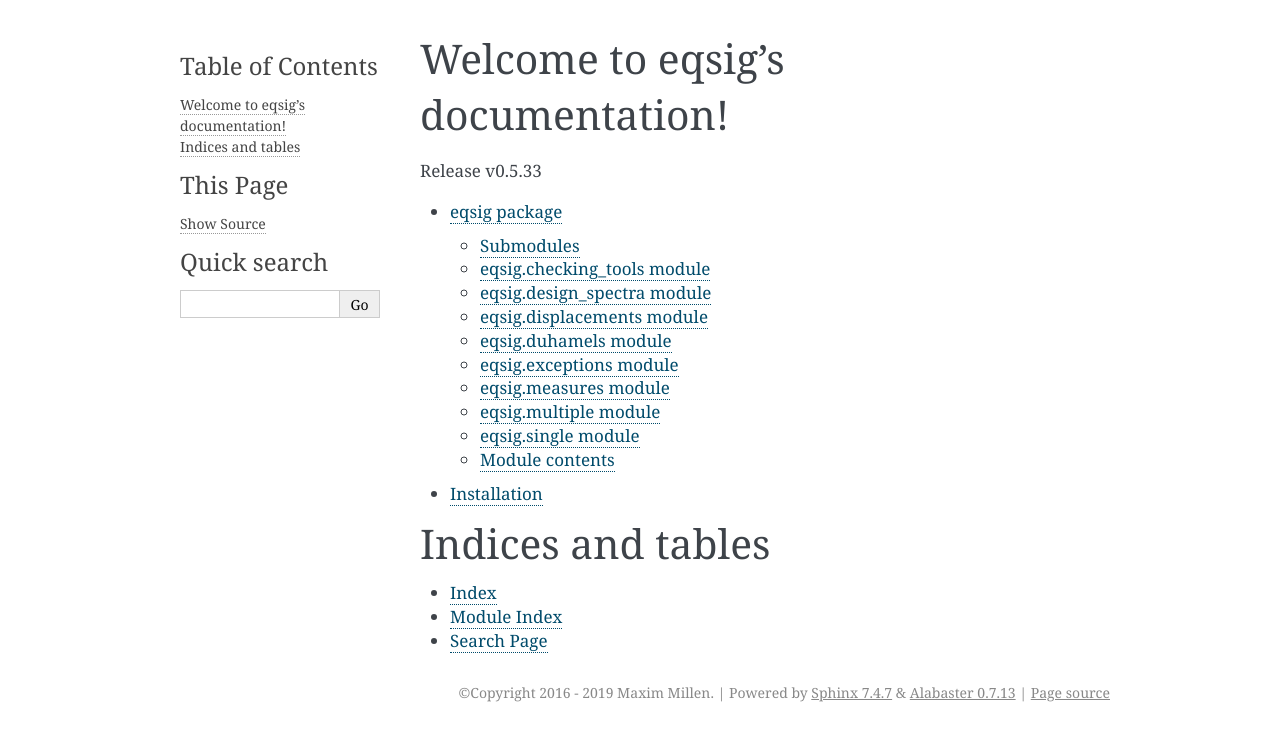
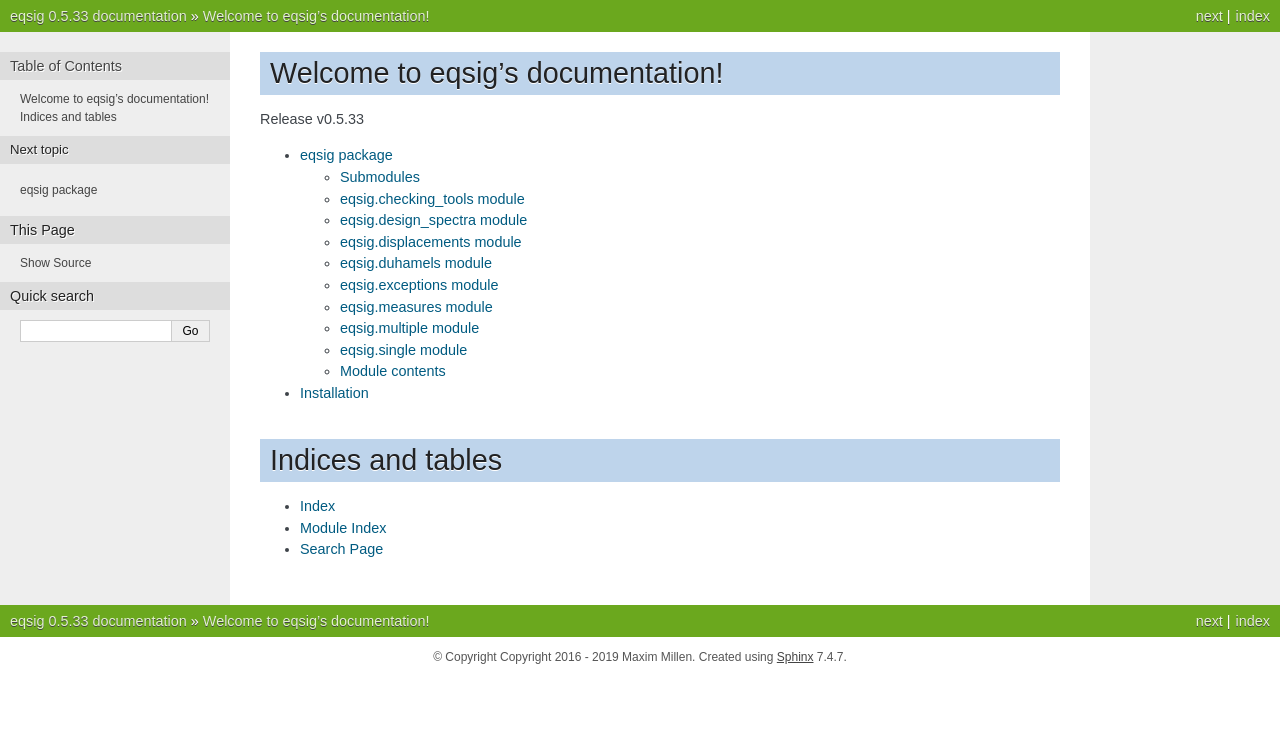
Before and after one commit to eng-tools/eqsig, a Sphinx documentation site: the page built from docs/index.rst, in a window 1280 px wide. Shown: the top 741 px of the page. Built offline with Sphinx 7.4.7, drawn with Linux system fonts in a browser that asks for light colours; formulas are drawn with MathJax 3.

Commit message:
trying to fix the docs2

```diff
--- a/docs/conf.py
+++ b/docs/conf.py
@@ -22,7 +22,7 @@ sys.path.insert(0, os.path.abspath(os.path.join(os.path.dirname(file_loc), '.'))
 import eqsig
 # -- Project information -----------------------------------------------------
 
-# project = eqsig.__about__.__project__
+project = eqsig.__about__.__project__
 # copyright = eqsig.__about__.__copyright__
 author = eqsig.__about__.__author__
 copyright = u'Copyright 2016 - {0} {1}'.format(date.today().year, author)
@@ -85,7 +85,7 @@ pygments_style = 'sphinx'
 # The theme to use for HTML and HTML Help pages.  See the documentation for
 # a list of builtin themes.
 #
-html_theme = 'alabaster'
+html_theme = 'nature'
 
 # Theme options are theme-specific and customize the look and feel of a theme
 # further.  For a list of options available for each theme, see the
```
Also changed, not shown: 1 other file.
